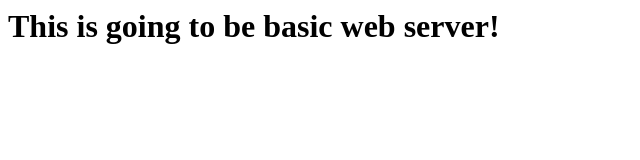
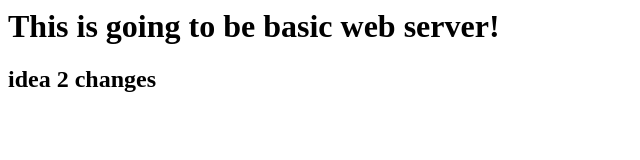
Before and after one commit to prashant7090/webapp, a plain HTML site: page index.html in a window 1280 px wide. Shown: the whole page, without its empty margins (0-640 px from the left). Drawn offline with Linux system fonts and the light colour scheme.

Commit message:
Idea 2 changes.

```diff
--- a/index.html
+++ b/index.html
@@ -1 +1,3 @@
 <h1>This is going to be basic web server!</h1>
+
+<h2>idea 2 changes</h2>
```
